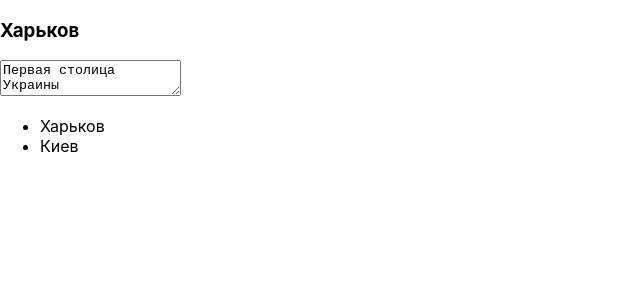
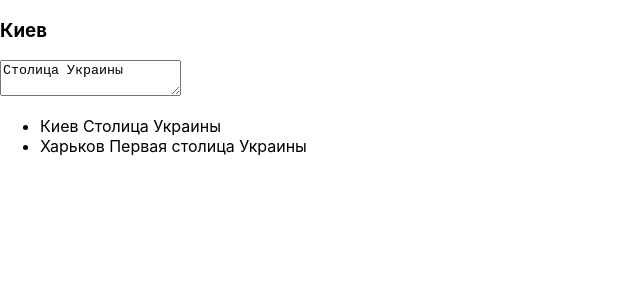
Before and after one commit to Khaanh/React-Theory, a React (Create React App) app: page / in a window 1280 px wide. Shown: the top 300 px of the page, without its empty margins (0-640 px from the left). Built offline with nearby package versions, Linux system fonts and the light colour scheme.

Commit message:
Hoisting

```diff
--- a/src/App.js
+++ b/src/App.js
@@ -1,14 +1,40 @@
 import React, { useState } from "react";
 import "./App.css";
 
+import City from "./components/City";
 import CitiesList from "./components/CitiesList";
-import City from "./components/City";
 
-function App(props) {
+function App() {
+  const [cities, setCities] = useState([
+    { name: "Киев", description: "Столица Украины" },
+    { name: "Харьков", description: "Первая столица Украины" },
+  ]);
+  const [indexCurrent, setIndexcurrent] = useState(0);
+
+  const handlerChangeCity = (n, description) => {
+    setCities(
+      cities.map((city, index) => {
+        if (index === n) {
+          return {
+            ...city,
+            description,
+          };
+        }
+        return city;
+      })
+    );
+  };
+
+  const handlerSelectCity = (index) => setIndexcurrent(index);
+
   return (
     <>
-      <City />
-      <CitiesList />
+      <City
+        cities={cities}
+        onChangeCity={handlerChangeCity}
+        indexCurrent={indexCurrent}
+      />
+      <CitiesList cities={cities} onSelectCity={handlerSelectCity} />
     </>
   );
 }
--- a/src/components/CitiesList.js
+++ b/src/components/CitiesList.js
@@ -1,15 +1,12 @@
 import { useState } from "react";
 
 export default function CitiesList(props) {
-  const [cities, setCities] = useState([
-    { name: "Харьков", description: "Первая столица Украины" },
-    { name: "Киев", description: "Столица Украины" },
-  ]);
-
   return (
     <ul>
-      {cities.map((city) => (
-        <li key={city}>{city.name}</li>
+      {props.cities.map((city, index) => (
+        <li key={city.name} onClick={() => props.onSelectCity(index)}>
+          {city.name} {city.description}
+        </li>
       ))}
     </ul>
   );
--- a/src/components/City.js
+++ b/src/components/City.js
@@ -1,17 +1,17 @@
 import { useState } from "react";
 
 export default function City(props) {
-  const [cities, setCities] = useState([
-    { name: "Харьков", description: "Первая столица Украины" },
-    { name: "Киев", description: "Столица Украины" },
-  ]);
+  const [indexCurrent, setIndexcurrent] = useState(0);
 
-  let city = cities[0];
+  const city = props.cities[props.indexCurrent];
 
   return (
     <div>
       <h3>{city.name}</h3>
-      <textarea value={city.description}></textarea>
+      <textarea
+        value={city.description}
+        onChange={(e) => props.onChangeCity(props.indexCurrent, e.target.value)}
+      ></textarea>
     </div>
   );
 }
```
